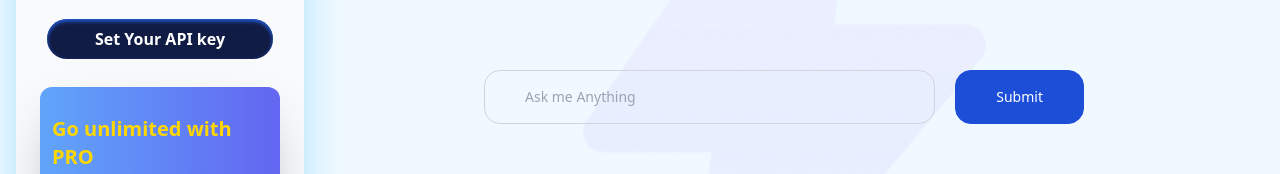
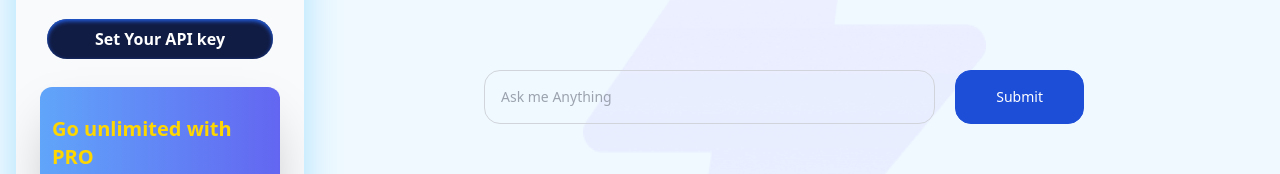
Before and after one commit to chandan789maity/ChatBot-Using-Gemini, a React (Vite) app in the folder client/: page / in a window 1280 px wide. Shown: the part 402-576 px from the top of the page. Built offline with nearby package versions, Linux system fonts and the light colour scheme.

Commit message:
Search bar update

```diff
--- a/client/src/Pages/ChatPage/components/InputBox.tsx
+++ b/client/src/Pages/ChatPage/components/InputBox.tsx
@@ -1,7 +1,7 @@
 const InputBox = () => {
   return (
     <>
-      <form className="flex items-center mt-48 justify-center">
+      <form className="flex items-center mt-48 justify-center max-sm:w-full">
         <label htmlFor="voice-search" className="sr-only">
           Search
         </label>
@@ -9,14 +9,14 @@ const InputBox = () => {
           <input
             type="text"
             id="voice-search"
-            className=" rounded-2xl bg-transparent border border-gray-300 text-gray-900 text-sm focus:ring-blue-500 focus:border-blue-500 block w-full ps-10 p-4  dark:bg-transparent dark:placeholder-gray-400 dark:text-white"
+            className=" rounded-2xl bg-transparent border border-gray-300 text-gray-900 text-sm focus:ring-blue-500 focus:border-blue-500 block w-full p-4  dark:bg-transparent dark:placeholder-gray-400 dark:text-white"
             placeholder="Ask me Anything"
             required
           />
         </div>
         <button
           type="submit"
-          className=" ml-5 inline-flex items-center p-4 px-10 text-sm font-medium text-white bg-blue-700 rounded-2xl border border-blue-700 hover:bg-blue-800 focus:ring-4 focus:outline-none focus:ring-blue-300 dark:bg-blue-600 dark:hover:bg-blue-700 dark:focus:ring-blue-800"
+          className=" max-sm:px-3 ml-5 inline-flex items-center p-4 px-10 text-sm font-medium text-white bg-blue-700 rounded-2xl border border-blue-700 hover:bg-blue-800 focus:ring-4 focus:outline-none focus:ring-blue-300 dark:bg-blue-600 dark:hover:bg-blue-700 dark:focus:ring-blue-800"
         >
           Submit
         </button>
```
